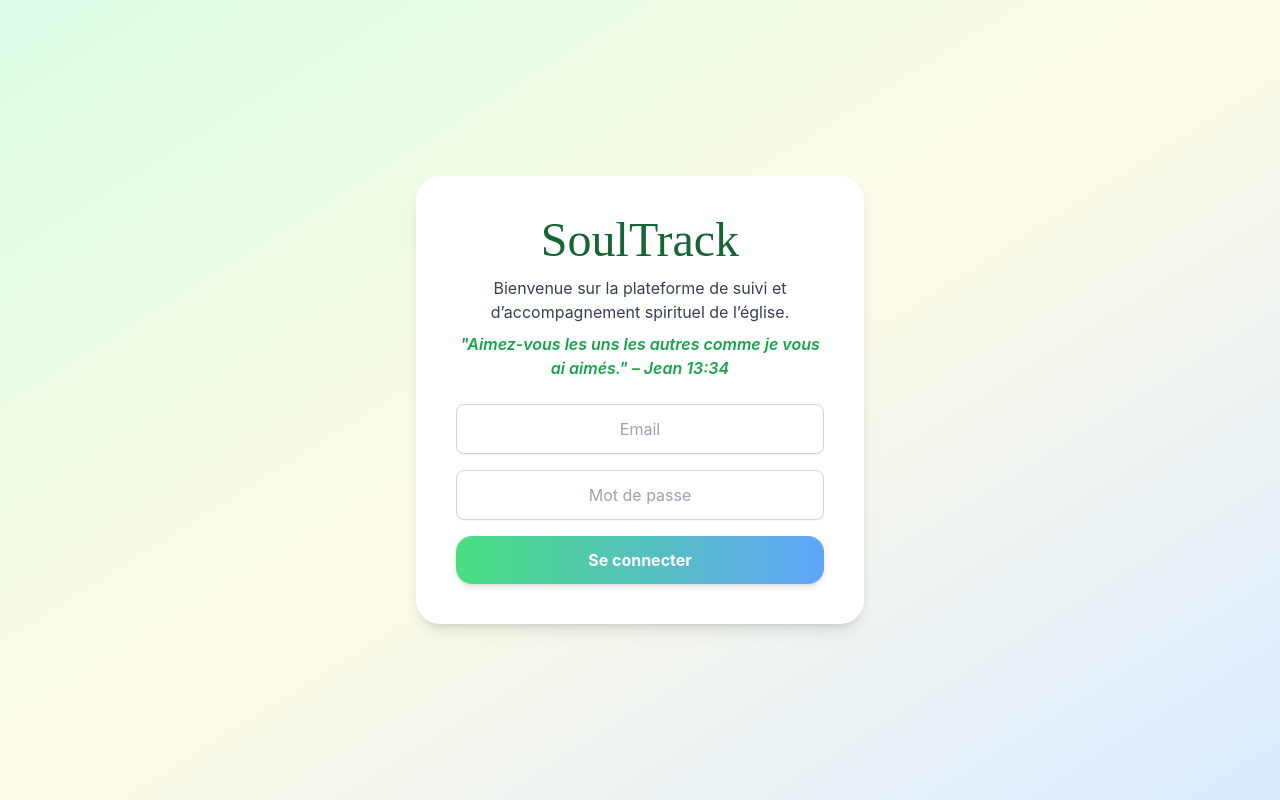
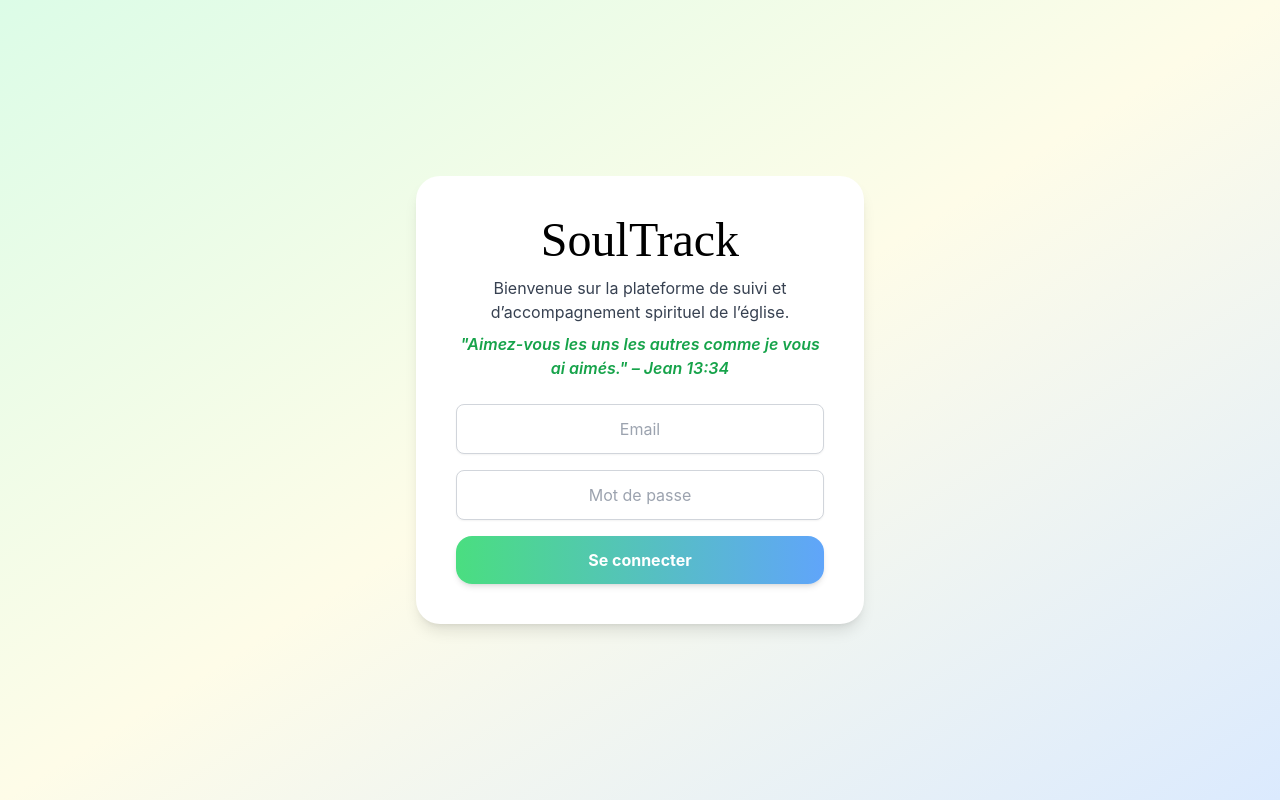
Before and after one commit to allanbavajee/soultrack, a Next.js app: page / in a window 1280 px wide. Built offline with nearby package versions, Linux system fonts and the light colour scheme; no server answers.

Commit message:
Update index.js

```diff
--- a/pages/index.js
+++ b/pages/index.js
@@ -54,7 +54,7 @@ export default function LoginPage() {
     <div className="min-h-screen flex items-center justify-center bg-gradient-to-br from-green-100 via-yellow-50 to-blue-100 p-6">
       <div className="bg-white p-10 rounded-3xl shadow-lg w-full max-w-md flex flex-col items-center">
         {/* Titre */}
-        <h1 className="text-5xl font-handwriting text-green-800 mb-3 text-center">
+        <h1 className="text-5xl font-handwriting text-black-800 mb-3 text-center">
           SoulTrack
         </h1>
 
```
